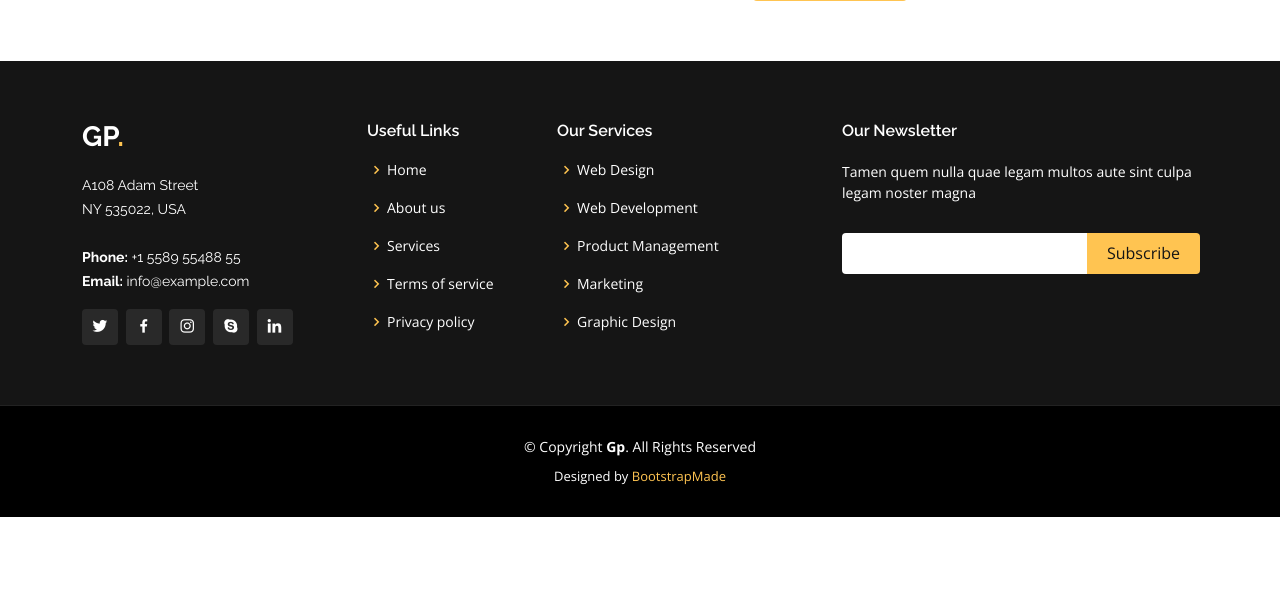
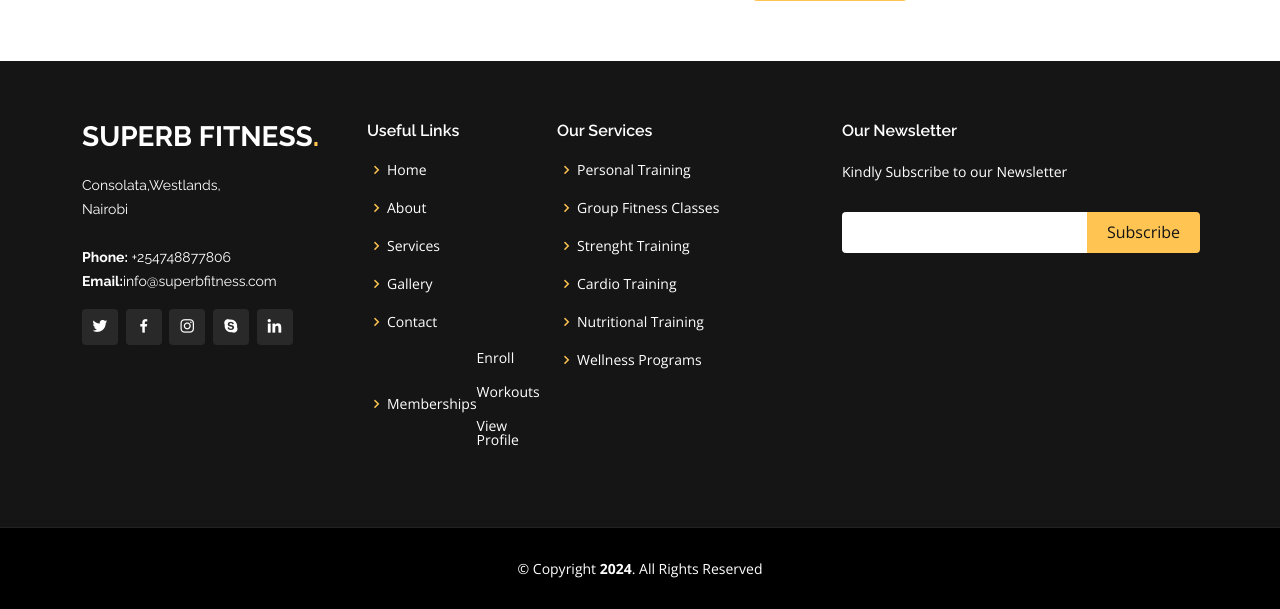
Before and after one commit to chepkiruibetty/gym-app, a Django app: page / in a window 1280 px wide. Shown: the part 3901-4510 px from the top of the page. Before the commit the page ends 4418 px from the top, so only its background shows below. Run offline with Django 5.2, Linux system fonts and the light colour scheme; some libraries are stand-ins or nearby versions.

Commit message:
created footer

```diff
--- a/templates/index.html
+++ b/templates/index.html
@@ -160,7 +160,7 @@
       <div class="container" data-aos="fade-up">
 
         <div class="row">
-          <div class="image col-lg-6" style='background-image: url("static/assets/img/features.jpg");' data-aos="fade-right"></div>
+          <div class="image col-lg-6" style='background-image: url("static/assets/img/ar.png");' data-aos="fade-right"></div>
           <div class="col-lg-6" data-aos="fade-left" data-aos-delay="100">
             <div class="icon-box mt-5 mt-lg-0" data-aos="zoom-in" data-aos-delay="150">
               <i class="bx bx-receipt"></i>
@@ -349,12 +349,12 @@
 
           <div class="col-lg-3 col-md-6">
             <div class="footer-info">
-              <h3>Gp<span>.</span></h3>
+              <h3>SUPERB FITNESS<span>.</span></h3>
               <p>
-                A108 Adam Street <br>
-                NY 535022, USA<br><br>
-                <strong>Phone:</strong> +1 5589 55488 55<br>
-                <strong>Email:</strong> info@example.com<br>
+                Consolata,Westlands, <br>
+                Nairobi<br><br>
+                <strong>Phone:</strong> +254748877806<br>
+                <strong>Email:</strong>info@superbfitness.com<br>
               </p>
               <div class="social-links mt-3">
                 <a href="#" class="twitter"><i class="bx bxl-twitter"></i></a>
@@ -369,28 +369,36 @@
           <div class="col-lg-2 col-md-6 footer-links">
             <h4>Useful Links</h4>
             <ul>
-              <li><i class="bx bx-chevron-right"></i> <a href="#">Home</a></li>
-              <li><i class="bx bx-chevron-right"></i> <a href="#">About us</a></li>
+              <li><i class="bx bx-chevron-right"></i> <a href="/">Home</a></li>
+              <li><i class="bx bx-chevron-right"></i> <a href="#">About</a></li>
               <li><i class="bx bx-chevron-right"></i> <a href="#">Services</a></li>
-              <li><i class="bx bx-chevron-right"></i> <a href="#">Terms of service</a></li>
-              <li><i class="bx bx-chevron-right"></i> <a href="#">Privacy policy</a></li>
+              <li><i class="bx bx-chevron-right"></i> <a href="/gallery">Gallery</a></li>
+              <li><i class="bx bx-chevron-right"></i> <a href="/contact">Contact</a></li>
+              <li><i class="bx bx-chevron-right"></i> <a href="#">Memberships</a><ul>
+                <li><a href="/join">Enroll</a></li>
+
+                <li><a href="/attendance">Workouts</a></li>
+
+                <li><a href="/profile">View Profile</a></li>
+              </ul></li>
             </ul>
           </div>
 
           <div class="col-lg-3 col-md-6 footer-links">
             <h4>Our Services</h4>
             <ul>
-              <li><i class="bx bx-chevron-right"></i> <a href="#">Web Design</a></li>
-              <li><i class="bx bx-chevron-right"></i> <a href="#">Web Development</a></li>
-              <li><i class="bx bx-chevron-right"></i> <a href="#">Product Management</a></li>
-              <li><i class="bx bx-chevron-right"></i> <a href="#">Marketing</a></li>
-              <li><i class="bx bx-chevron-right"></i> <a href="#">Graphic Design</a></li>
+              <li><i class="bx bx-chevron-right"></i> <a href="#">Personal Training</a></li>
+              <li><i class="bx bx-chevron-right"></i> <a href="#">Group Fitness Classes</a></li>
+              <li><i class="bx bx-chevron-right"></i> <a href="#">Strenght Training</a></li>
+              <li><i class="bx bx-chevron-right"></i> <a href="#">Cardio Training</a></li>
+              <li><i class="bx bx-chevron-right"></i> <a href="#">Nutritional Training</a></li>
+              <li><i class="bx bx-chevron-right"></i> <a href="#">Wellness Programs</a></li>
             </ul>
           </div>
 
           <div class="col-lg-4 col-md-6 footer-newsletter">
             <h4>Our Newsletter</h4>
-            <p>Tamen quem nulla quae legam multos aute sint culpa legam noster magna</p>
+            <p>Kindly Subscribe to our Newsletter</p>
             <form action="" method="post">
               <input type="email" name="email"><input type="submit" value="Subscribe">
             </form>
@@ -403,14 +411,7 @@
 
     <div class="container">
       <div class="copyright">
-        &copy; Copyright <strong><span>Gp</span></strong>. All Rights Reserved
-      </div>
-      <div class="credits">
-        <!-- All the links in the footer should remain intact. -->
-        <!-- You can delete the links only if you purchased the pro version. -->
-        <!-- Licensing information: https://bootstrapmade.com/license/ -->
-        <!-- Purchase the pro version with working PHP/AJAX contact form: https://bootstrapmade.com/gp-free-multipurpose-html-bootstrap-template/ -->
-        Designed by <a href="https://bootstrapmade.com/">BootstrapMade</a>
+        &copy; Copyright <strong><span>2024</span></strong>. All Rights Reserved
       </div>
     </div>
   </footer><!-- End Footer -->
```
Also changed, not shown: static/assets/img/ar.png (added).
